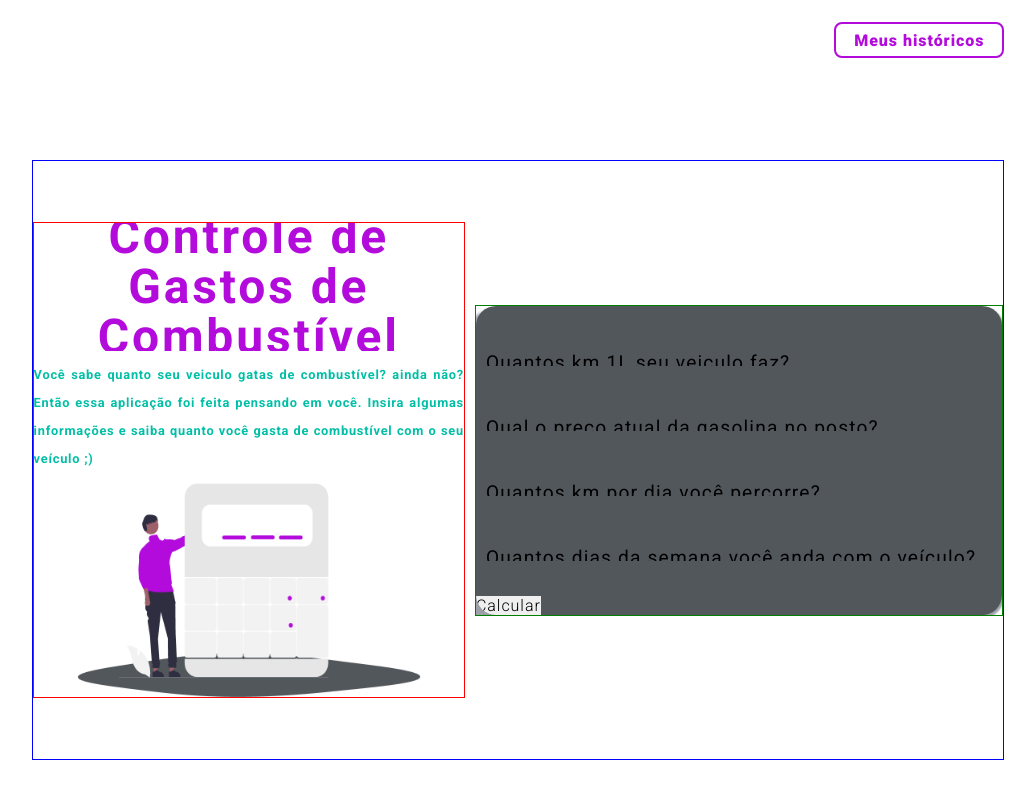
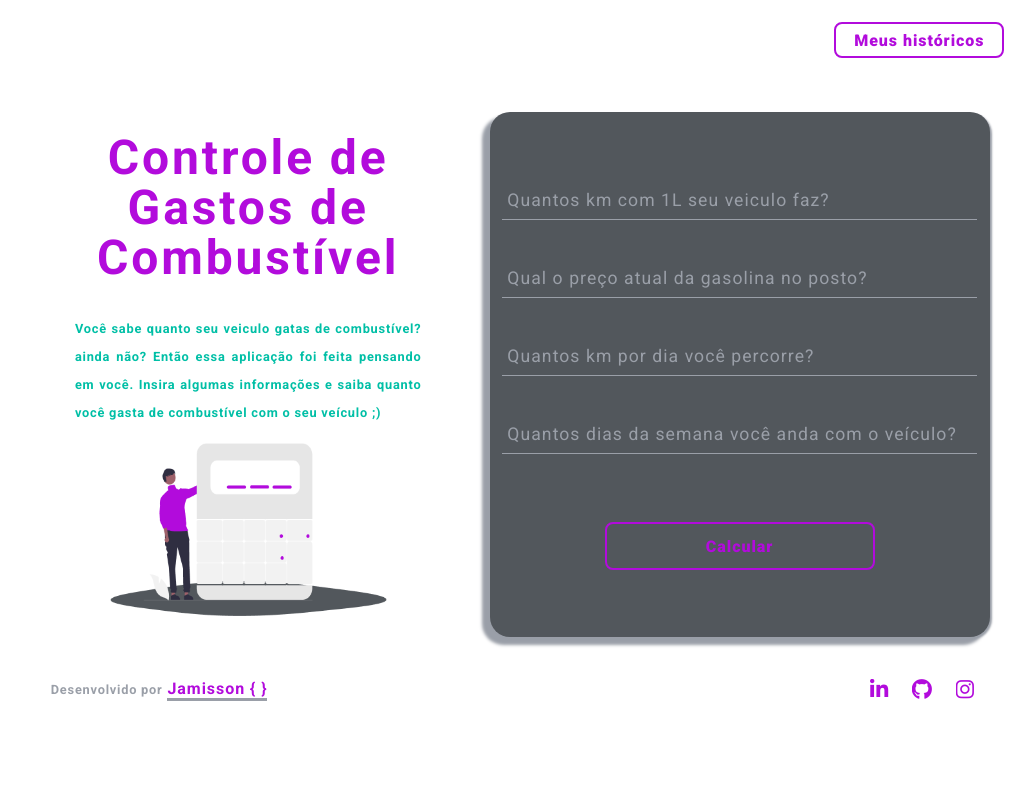
Before and after one commit to JamissonRamos/sistema_controle_combustivel, a plain HTML site: page index.html in a window 1280 px wide. Shown: the whole page, without its empty margins (122-1157 px from the left). Drawn offline with Linux system fonts and the light colour scheme.

Commit message:
Atualizando Arquivos
Finalizando toda a parte da tela inicial, agora começa a trabalha o modal e configuração do frm

```diff
--- /dev/null
+++ b/css/index/footer/style.css
@@ -0,0 +1,104 @@
+
+
+
+.container_footer
+{
+    /* border: 1px solid blue; */
+
+    width: 100%;
+    height: 40px;
+
+    display: flex;
+    align-items: center;
+    justify-content: space-between;
+
+    padding: 1em;
+}
+
+.title_criador
+{
+    /* border: 1px solid red; */
+
+    width: 50%;
+    height: 40px;
+
+    padding: .4em .2em;
+}
+
+.link_portifolio
+{
+    text-decoration: none;
+    cursor: pointer;
+}
+
+.link_portifolio .text
+{
+    font-weight: 700;
+    font-size: .8em;
+    line-height: 28px;
+
+    color: var(--cor-txt-4);
+}
+
+.link_portifolio .text_second
+{
+    border-bottom: 3px solid var(--cor-txt-4);
+    font-size: 1em;
+    color: var(--cor-txt-2);
+
+}
+
+.container_redesocial
+{
+    /* border: 1px solid blue; */
+
+    width: 14%;
+    height: 40px;
+
+    display: flex;
+    align-items: center;
+    justify-content: space-evenly;
+}
+
+.box_card_social
+{
+    width: 40px;
+    height: 40px;
+
+    display: flex;
+    align-items: center;
+    justify-content: center;
+
+    border-radius: 50%;
+}
+
+.box_card_social .btn_menu_lateral
+{
+    width: 100%;
+    height: 100%;
+
+    position: relative;
+
+    display: flex;
+    align-items: center;
+    justify-content: center;
+
+    text-decoration: none;
+}
+
+.box_card_social .btn_menu_lateral .icone_menu
+{
+    position: relative;
+
+    color: var(--cor-txt-2);
+
+    font-size: 1.3em;
+    font-weight: 500;
+
+    transition: .4s linear;
+    z-index: 10;
+}
+.box_card_social .btn_menu_lateral .icone_menu:hover
+{
+    font-size: 1.2em;
+}
--- a/css/index/index.css
+++ b/css/index/index.css
@@ -70,7 +70,8 @@ header, main, footer
     /* Os elementos recebe aqui o espaçamento do contêiner, assim pode trabalha de acordo a necessidade do projeto */
     /* border: 1px solid blue; */
 
-    margin: 0 12vw 10vh 12vw;
+    margin: 0 12vw 2vh 12vw;
+
 }
 
 /* Padrões de btns */
@@ -117,12 +118,13 @@ header, main, footer
     position: absolute;
     left: 0;
 
-    background: linear-gradient(180deg, var(--cor-bg-5) 11.46%, var(--cor-bg-2) 100%);
+    background: linear-gradient(180deg, var(--cor-bg-5) 11.46%, var(--cor-bg-3) 100%);
 
     transition: 0.8s;
 }
 
 /* Btn primary */
+
 
 
 /* Btn secondary */
--- a/css/index/main/style.css
+++ b/css/index/main/style.css
@@ -2,12 +2,14 @@
 main
 {
     /* border: 1px solid red; */
-    height: 75%;
+    /* height: 75%; */
+
+
 }
 
 .secao_introducao
 {
-    border: 1px solid blue;
+    /* border: 1px solid blue; */
 
     width: 100%;
     height: 100%;
@@ -15,14 +17,21 @@ main
     display: flex;
     align-items: center;
     justify-content: space-between;
+
+
 }
 
 .container_left
 {
-    border: 1px solid red;
+    /* border: 1px solid red; */
 
     width: 45%;
+    height: 100%;
 
+    display: flex;
+    flex-direction: column;
+    align-items: center;
+    justify-content: space-between;
 
     margin-right: 10px;
 }
@@ -32,14 +41,14 @@ main
     /* border: 1px solid orange; */
 
     width: 100%;
-    height: 106px;
+    /* height: 20%; */
 
     display: flex;
     align-items: center;
     justify-content: center;
 
-    padding: 4em 0;
-    margin-bottom: 10px;
+    /* padding: 1em 0; */
+    margin-bottom: 1rem;
 }
 
 .container_left  .title_primary .txt_primary
@@ -57,14 +66,15 @@ main
 {
     /* border: 1px solid red; */
 
-    width: 100%;
-    height: 100%;
+    width: 80%;
+    height: 20%;
 
     display: flex;
     align-items: center;
     justify-content: center;
 
-    margin-bottom: 10px;
+    padding: 1rem 0;
+    /* margin-bottom: 2em; */
 }
 
 .container_left .content_txt .txt
@@ -81,8 +91,8 @@ main
 {
     /* border: 1px solid green; */
 
-    width: 100%;
-    height: 100%;
+    width: 80%;
+    height: 50%;
 
     display: flex;
     align-items: center;
@@ -103,35 +113,33 @@ main
 
 .container_left .content_img .content img
 {
-
-
     width: 100%;
     height: 100%;
-
 }
-
-
-
-
 
 
 .container_right
 {
-    border: 1px solid green;
+    /* border: 1px solid green; */
 
     width: 55%;
+    height: 100%;
 
+    display: flex;
+    flex-direction: column;
+    justify-content: center;
+    align-items: center;
+    padding: 1em ;
 }
-
 
 .container_right .frm_Cds
 {
     /* border: 1px solid red; */
 
-    width: 100%;
-    height: 100%;
+    width: 500px;
+    height: 525px;
 
-    padding-top: 10px;
+    padding: 58px 0;
 
     background-color: var(--cor-bg-2);
 
@@ -144,81 +152,96 @@ main
 .frm_Cds .input
 {
     /* border: 1px solid blue; */
+
     width: 100%;
+	height: 58px;
+
+    position: relative;
+
     display: flex;
     flex-direction: column;
+    align-items: center;
+    justify-content: space-between;
+
     margin: 20px auto;
-    padding: 15px 5px;
-    position: relative;
-	height: 45px;
+    padding:  0 ;
+
 
 }
 
-.frm_Cds .input label
+.frm_Cds .input .title_input
 {
     /* border: 1px solid red; */
-    font-size: 1.2em;
+
+    width: 95%;
+
+    padding: 0 .3em;
+
+
+    font-size: 1.1em;
     font-weight: 400;
     text-align: left;
-    color: var(--low-amphasis);
-    padding: 0 5px ;
+
+    color: var(--cor-txt-4);
 
 }
 
-.frm_Cds .input input
+.frm_Cds .input .campo
 {
-    border-bottom: 1px solid var(--low-amphasis);
+    width: 95%;
+
+    position: absolute;
+
+    padding: .3em 1.2em ;
+
+    border-bottom: 1px solid var(--cor-txt-4);
+
     background-color: transparent;
-    color: var(--heigh-amphens);
-    padding: 5px 10px;
-    font-size: 18px;
-    position: absolute;
-    width: 90%;
+
+    color: var(--cor-txt-4);
+
+    font-size: 1em;
 
 }
 
-.frm_Cds .input input:focus
+.frm_Cds .input .campo:focus
 {
-    border-bottom: 1px solid var(--brand-primary);
-    top: 34px;
+    top: 20px;
     left: 10px;
+
+    border-bottom: 1px solid var(--cor-txt-2);
 }
 
 .frm_Cds .input.preenchido .campo
 {
     border-bottom: 1px solid var(--brand-primary);
-    top: 34px;
+    top: 18px;
     left: 10px;
 }
 
-.frm_Cds .btn
+.frm_Cds .content_btn
 {
     /* border: 1px solid red; */
+
     width: 90%;
     height: 48px;
+
+    display: flex;
+    align-items: center;
+    justify-content: center;
+
     margin: 40px auto 5px auto;
+
     text-align: center;
 }
 
-.frm_Cds .btn button
+.frm_Cds .content_btn .btn
 {
-    /* border: 1px solid blue; */
-    width: 100%;
+
+    width: 60%;
     height: 100%;
-    border-radius: 20px;
-    color: var(--brand-primary);
-    font-size: 1.2em;
-    font-weight: 600;
 
-    background-color: var(--low-amphasis);
-    transition: 0.24s all ease-in-out;
+    display: flex;
+    align-items: center;
+    justify-content: center;
 }
-
-.frm_Cds .btn button:hover
-{
-    /* border: 1px solid var(--brand-primary); */
-    color: var(--brand-primary);
-    font-size: 1.2em;
-    font-weight: 600;
-    background-color: var(--heigh-amphens);
-}
--- a/index.html
+++ b/index.html
@@ -7,11 +7,18 @@
 
     <title> S.C.C. </title>
 
+      <!-- Link externo -->
+      <!-- <link href="https://fonts.googleapis.com/css2?family=Material+Icons"rel="stylesheet"> -->
+      <script src="https://kit.fontawesome.com/5801faff1f.js" crossorigin="anonymous"></script>
+
+      <!-- Link do icone da aba do navegador -->
+      <link rel="shortcut icon" href="./assets/icone_introducao.png" type="image/x-icon">
+
     <!-- Estilo da página -->
-
     <link rel="stylesheet" href="css/index/index.css"> <!-- Css padrão  -->
     <link rel="stylesheet" href="css/index/header/style.css">
     <link rel="stylesheet" href="css/index/main/style.css">
+    <link rel="stylesheet" href="css/index/footer/style.css">
 
 </head>
 <body>
@@ -77,8 +84,8 @@
 
                         <div class="input">
 
-                            <label for="media">
-                                Quantos km 1L seu veiculo faz?
+                            <label class="title_input" for="media">
+                                Quantos km com 1L seu veiculo faz?
                             </label>
 
                             <input type="text" name="media" id="media" class="campo" data-required data-only-numbers>
@@ -87,7 +94,7 @@
 
                         <div class="input">
 
-                            <label for="preco">
+                            <label class="title_input" for="preco">
                                 Qual o preço atual da gasolina no posto?
                             </label>
 
@@ -97,7 +104,7 @@
 
                         <div class="input">
 
-                            <label for="quilometros_dia">
+                            <label class="title_input" for="quilometros_dia">
                                 Quantos km por dia você percorre?
                             </label>
 
@@ -107,7 +114,7 @@
 
                         <div class="input">
 
-                            <label for="dias_semana">
+                            <label class="title_input" for="dias_semana">
                                 Quantos dias da semana você anda com o veículo?
                             </label>
 
@@ -115,9 +122,11 @@
 
                         </div>
 
-                        <div class="">
+                        <div class="content_btn">
 
-                            <button id="btnCalcular">Calcular</button>
+                            <button id="btnCalcular" class="btn btn_secondary ">
+                                <span class="name_btn"> Calcular </span>
+                            </button>
 
                         </div>
 
@@ -130,7 +139,52 @@
         </main>
 
         <footer>
-            rodape
+
+            <section class="container_footer">
+
+                <div class="title_criador">
+
+                    <a class="link_portifolio" href="https://portfolio-jamisson.web.app/" target="_blank" >
+
+                        <span class="text text_first">Desenvolvido por</span>
+
+                        <span class="text text_second">Jamisson { }</span>
+                    </a>
+
+                </div>
+
+                <div class="container_redesocial">
+
+                    <div class="box_card_social">
+
+                        <a  class="btn_menu_lateral" target="_blank" href="https://www.linkedin.com/in/jamisson-lira-ramos">
+                            <i class=" icone_menu fab fa-linkedin-in"> </i>
+                        </a>
+
+                    </div>
+
+                    <div class="box_card_social">
+
+                        <a  class="btn_menu_lateral" target="_blank" href="https://github.com/JamissonRamos?rel=outbound">
+                            <i class=" icone_menu fab fa-github"> </i>
+                        </a>
+
+                    </div>
+
+                    <div class="box_card_social">
+
+                        <a  class="btn_menu_lateral" target="_blank" href="https://www.instagram.com/jamissonliraramos/">
+                            <i class=" icone_menu fab fa-instagram"> </i>
+                        </a>
+
+                    </div>
+
+
+
+                </div>
+
+            </section>
+
         </footer>
 
 
```
